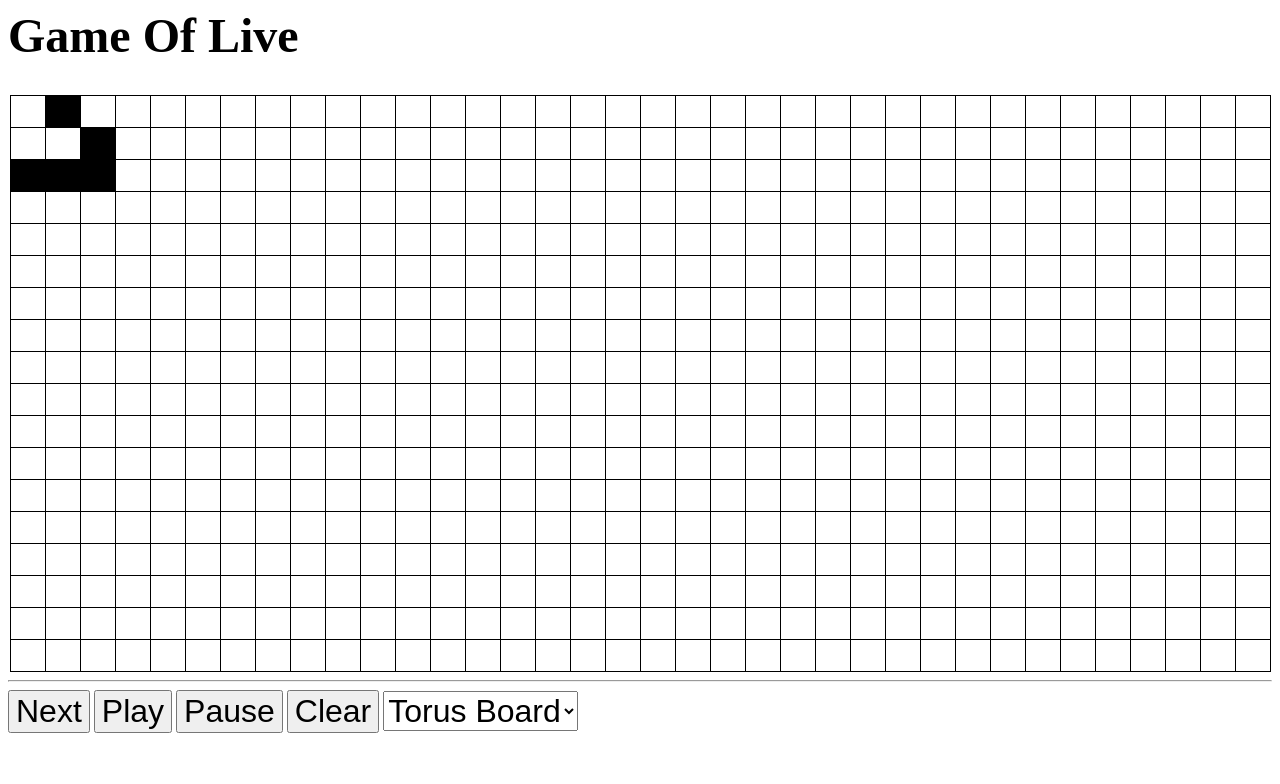
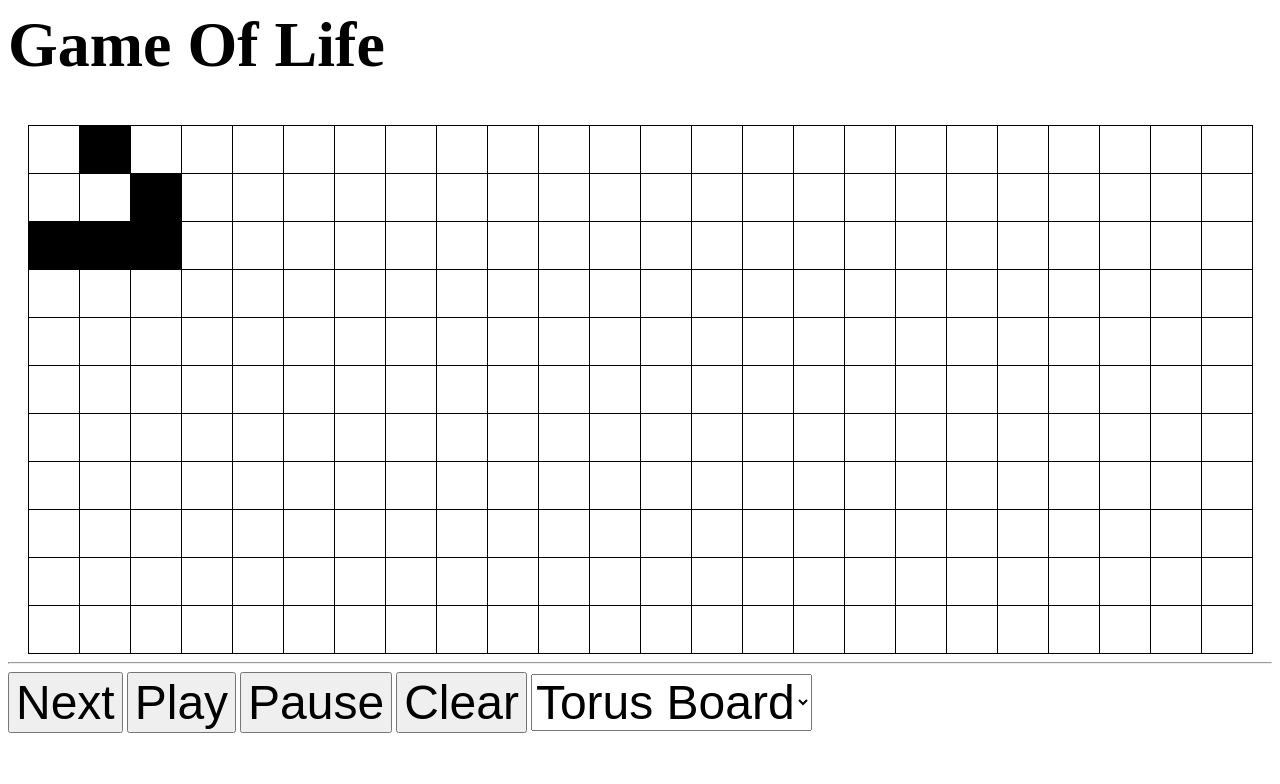
Before and after one commit to tinosteinort/golpwa, a website built with webpack: page docs/index.html in a window 1280 px wide. Built offline with nearby package versions, Linux system fonts and the light colour scheme.

Commit message:
change size of cell

```diff
--- a/docs/css/styles.css
+++ b/docs/css/styles.css
@@ -1,5 +1,5 @@
 h1 {
-    font-size: 3em;
+    font-size: 4em;
 }
 
 table {
@@ -12,12 +12,12 @@ table {
 
 td {
     border: solid 1px;
-    width: 2em;
-    height: 2em;
+    width: 3em;
+    height: 3em;
 }
 
 button, select {
-    font-size: 2em;
+    font-size: 3em;
 }
 
 .alive {
--- a/docs/index.html
+++ b/docs/index.html
@@ -6,7 +6,7 @@
     <link rel="stylesheet" href="css/styles.css">
 </head>
 <body>
-    <h1>Game Of Live</h1>
+    <h1>Game Of Life</h1>
     <table id="boardTable"></table>
     <hr>
     <button id="nextStepBtn" alt="Execute next step">Next</button>
--- a/src/index.ts
+++ b/src/index.ts
@@ -9,7 +9,7 @@ enum BoardType {
 
 function getEmInPixel(): number {
     const div = document.getElementById("emInPixel") as HTMLDivElement;
-    div.style.height = "2em";
+    div.style.height = "3em";
     return div.offsetHeight;
 }
 function calculateCellsX(): number {
@@ -19,7 +19,7 @@ function calculateCellsX(): number {
 }
 function calculateCellsY(): number {
     const numberOfPixelIn1em = getEmInPixel();
-    const cellCountY = Math.floor((window.innerHeight - 200) / numberOfPixelIn1em);
+    const cellCountY = Math.floor((window.innerHeight - 250) / numberOfPixelIn1em);
     return cellCountY;
 }
 
```
Also changed, not shown: docs/js/index.js.
